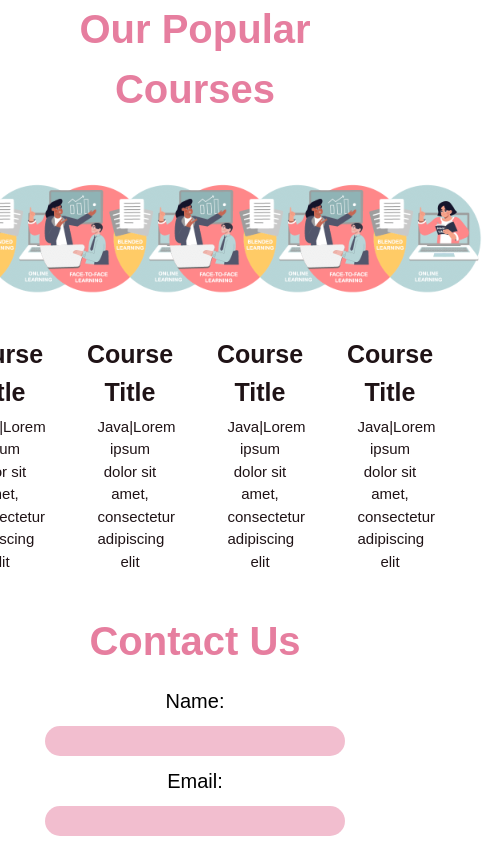
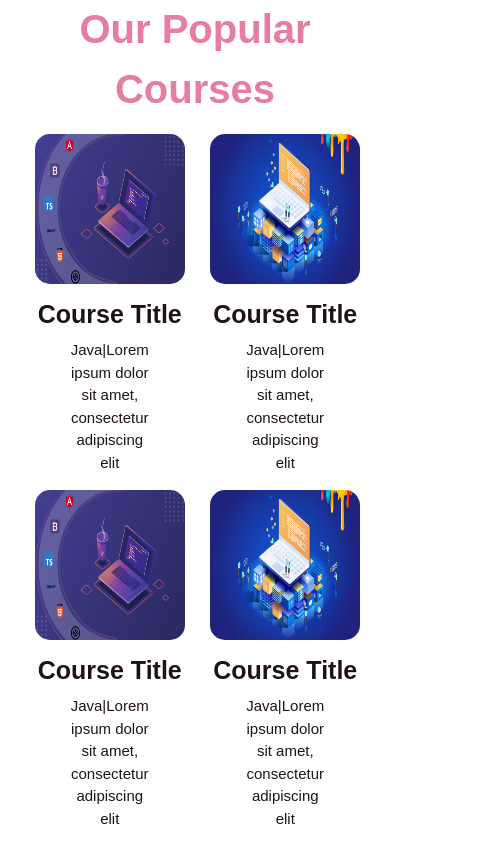
Before and after one commit to rasha-taher/ELearning_Front_End, a React (Create React App) app: page / in a window 390 px wide. Shown: the part 1840-2684 px from the top of the page, 490 px wide, since content can reach past the window. Built offline with nearby package versions, Linux system fonts and the light colour scheme.

Commit message:
fixe some styling

```diff
--- a/src/Components/Categories.jsx
+++ b/src/Components/Categories.jsx
@@ -3,10 +3,8 @@ import axios from "axios";
 import Header from "./Header";
 import Footer from "./Footer";
 import "../styles/categories.css";
-import frontendImage from "../images/frontend-development-tools.png";
-import backendImage from "../images/backend-image.avif"; // Assuming you have a backend image
+import "../styles/responsive.css";
 import { Link } from "react-router-dom";
-// ... (previous code)
 
 const Categories = () => {
   const [languages, setLanguages] = useState([]);
--- a/src/Components/PopularCoursePage.jsx
+++ b/src/Components/PopularCoursePage.jsx
@@ -1,5 +1,6 @@
 import React from 'react'
-import image from "../images/blended-learning.png";
+import image from "../images/frontend-development-tools.png";
+import image2 from "../images/backend-image.avif"
 import PopularCourses from "./PopularCourses";
 
 const PopularCoursePage = () => {
@@ -8,10 +9,14 @@ const PopularCoursePage = () => {
       <div id="popluarcourse">
         <p className="about-title"> Our Popular Courses</p>
       <div className="popular-course-container">
+        <div className='pop-2-course'>
         <PopularCourses image={image} />
+        <PopularCourses image={image2} />
+        </div>
+        <div className='pop-2-course'>
         <PopularCourses image={image} />
-        <PopularCourses image={image} />
-         <PopularCourses image={image} />
+         <PopularCourses image={image2} />
+         </div>
       </div>
       </div>
 
--- a/src/styles/categories.css
+++ b/src/styles/categories.css
@@ -21,7 +21,7 @@
     font-weight: bold;
 }
 .catg-div{
-    height: 500px;
+    height: fit-content;
     width: 400px;
     margin-left: 15px;
     border: 4px solid #e67e9f;
@@ -35,7 +35,7 @@
 }
 
 .catg-title{
-    font-weight: 20px;
+    font-weight: bold;
     font-size: 25px;
 
 }
@@ -70,3 +70,16 @@
 .enrol-btn:hover{
     scale:  1.2;
 }
+
+@media screen and (min-width: 300px) and (max-width: 645px) {
+
+.catg-div{
+    width: 270px;
+
+  }
+  .catg-title{
+
+    font-size: 18px;
+
+}
+}
--- a/src/styles/popularCourses.css
+++ b/src/styles/popularCourses.css
@@ -7,21 +7,22 @@
     display: flex;
     justify-content: center;
     align-items: center;
-    text-align: center;
 }
 
 .popularCourses{
-    width: 33.33%;
-    display:flex ;
+    width: 50%;
+    text-align: center;
+    display: flex;
     flex-direction: column;
+    justify-content: center;
     align-items: center;
-    justify-content: center;
     cursor: pointer;
-
 }
 .popular-course-image{
     width: 200px;
     height: 200px;
+    border-radius: 15px;
+    margin-bottom: 10px;
 }
 .popular-courses-title{
     font-size: 25px;
@@ -34,3 +35,7 @@
     color: #1F1316;
     width: 50%;
 }
+.pop-2-course{
+    display: flex;
+    width: 50%;
+}
--- a/src/styles/responsive.css
+++ b/src/styles/responsive.css
@@ -132,4 +132,26 @@
     height: 55px;
     width: 55px;
   }
+  .apply-gif{
+    display: none;
+  }
+  .catg-div{
+    width: 270px;
+    height: 250px;
+  }
+  .pop-2-course{
+
+    width: 90%;
 }
+.popular-course-container{
+  flex-direction: column;
+}
+.popularCourses{
+  margin-left: 5px;
+}
+.popular-course-image{
+  width: 150px;
+  height: 150px;
+}
+
+}
```
